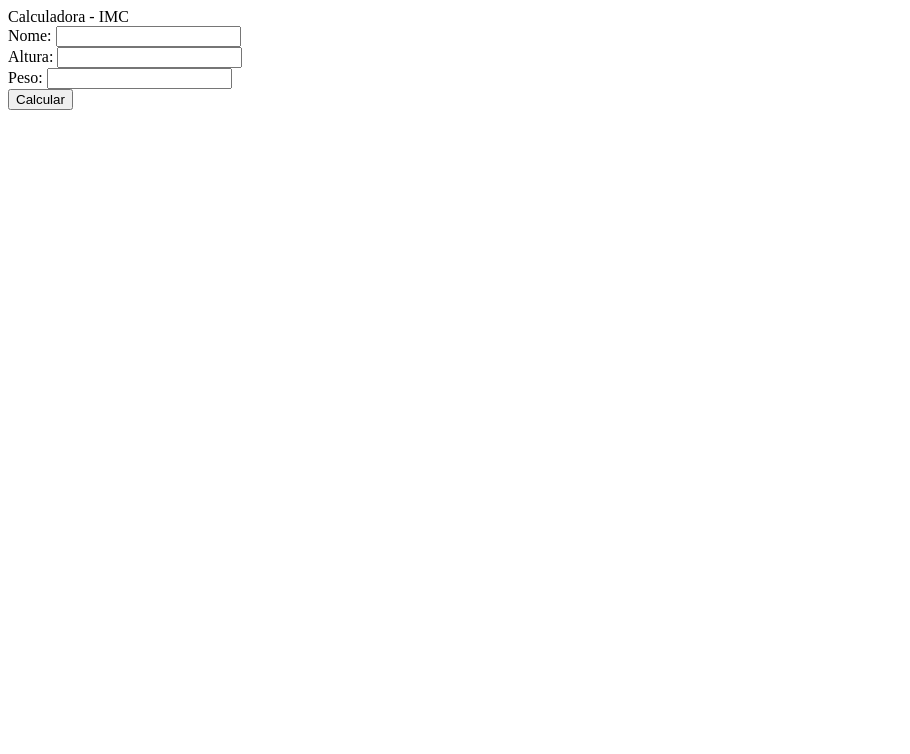
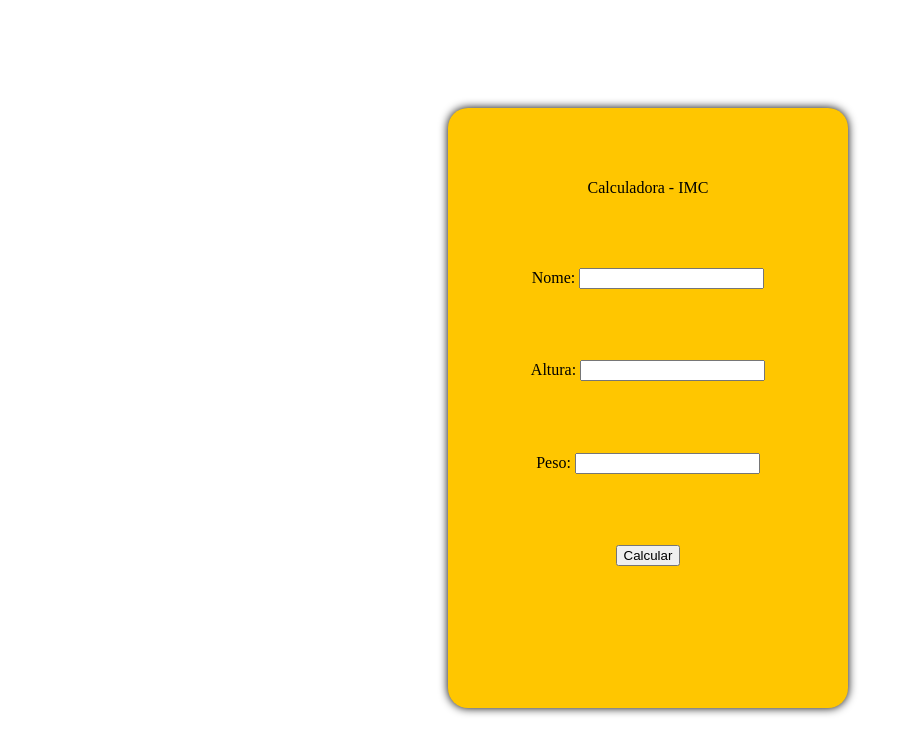
Before and after one commit to EdsonJuni0r/calculadora-imc, a plain HTML site: page index.html in a window 1280 px wide. Shown: the whole page, without its empty margins (0-910 px from the left). Drawn offline with Linux system fonts and the light colour scheme.

Commit message:
Style adicionado

```diff
--- a/index.html
+++ b/index.html
@@ -5,6 +5,7 @@
     <meta http-equiv="X-UA-Compatible" content="IE=edge">
     <meta name="viewport" content="width=device-width, initial-scale=1.0">
     <title>Calculadora IMC</title>
+    <link rel="stylesheet" type="text/css" href="/style.css">
 </head>
 <body>
     <main>
--- /dev/null
+++ b/style.css
@@ -0,0 +1,19 @@
+main{
+    display: flex;
+    width: 100vw;
+    height: 100vh;
+    justify-content: center;
+    align-items: center;
+}
+
+.container{
+    display: flex;
+    flex-direction: column;
+    background: rgb(255,198,0);
+    width: 400px;
+    height: 600px;
+    align-items: center;
+    justify-content: space-evenly;
+    border-radius: 20px;
+    box-shadow: 0 0 10px black;
+}
```
